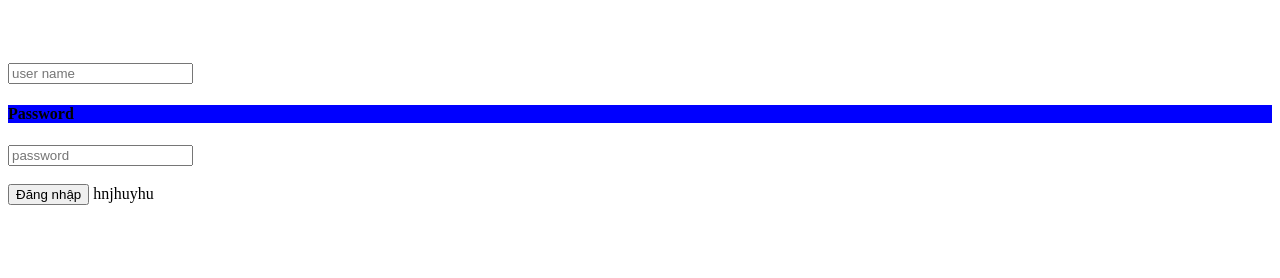
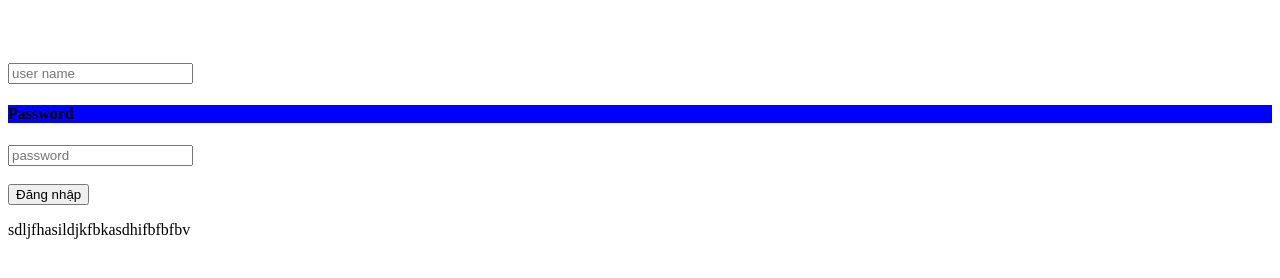
Before and after one commit to ngocqui1996/test2, a plain HTML site: page index.html in a window 1280 px wide. Shown: the part 128-406 px from the top of the page. Drawn offline with Linux system fonts and the light colour scheme.

Commit message:
linhtinh

```diff
--- a/index.html
+++ b/index.html
@@ -12,7 +12,9 @@
 <input type="text" placeholder="password"> <br><br>
 
 <button>Đăng nhập</button>
-hnjhuyhu
+<p>
+    sdljfhasildjkfbkasdhifbfbfbv
+</p>
 <script src="main.js"></script>
 
 </body>
```
